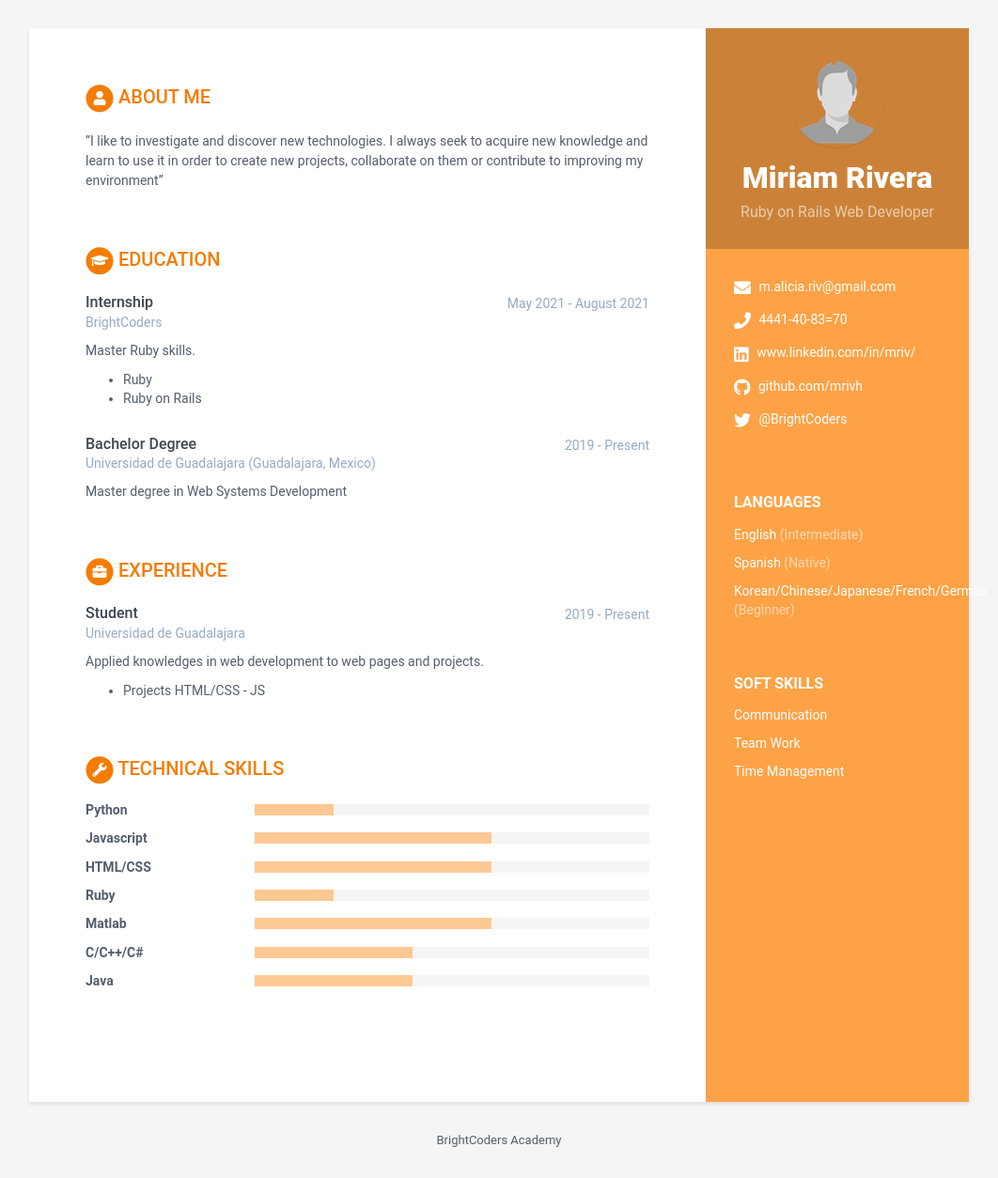
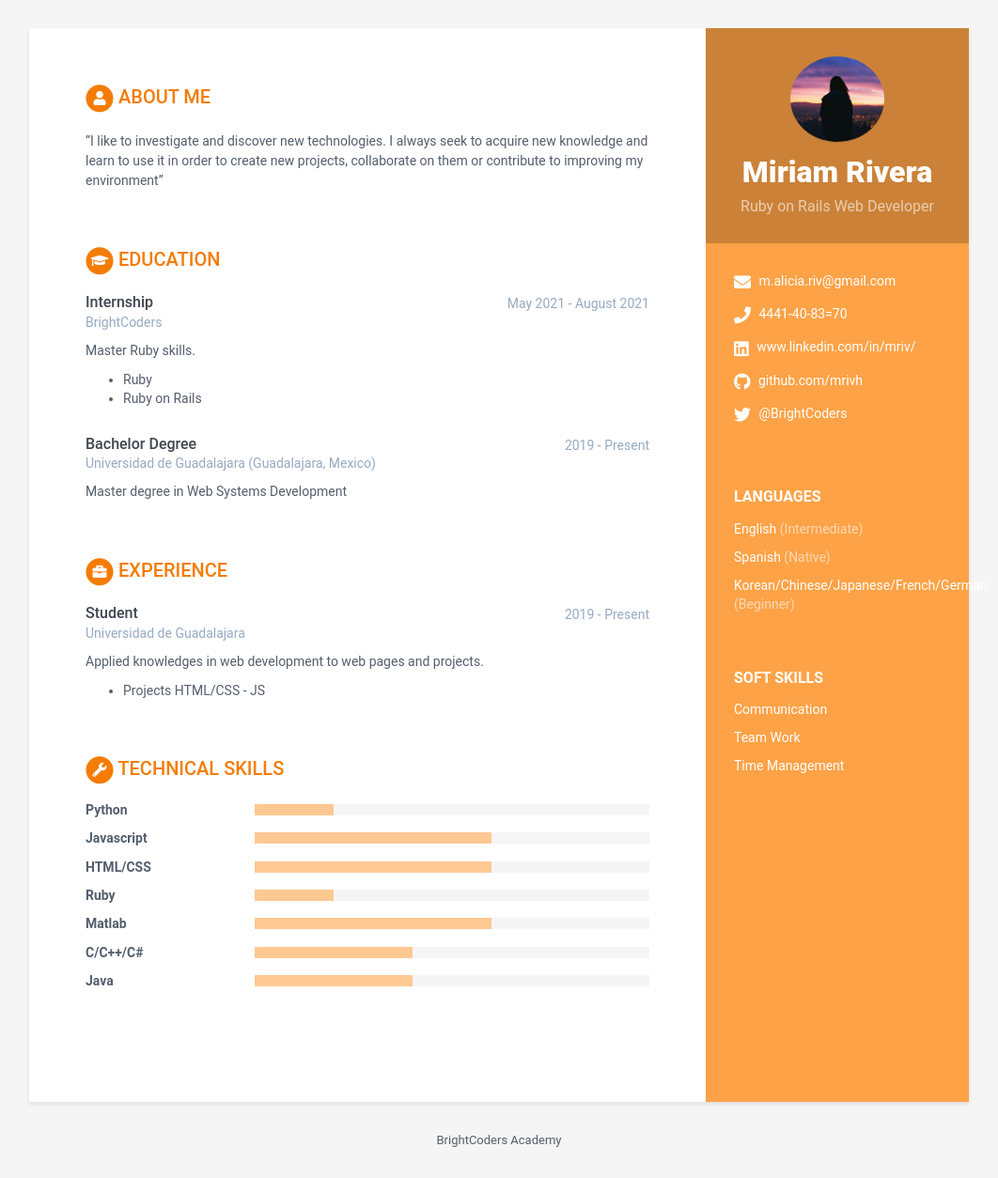
Before and after one commit to BC-MAY-21-ROR/kata-04-resume-mrivh, a Jekyll site: the page built from index.html, in a window 1280 px wide. Shown: the whole page at 94% size, without its empty margins (109-1171 px from the left). Built offline with Jekyll 4.4.1, drawn with Linux system fonts in a browser that asks for light colours.

Commit message:
Update data.yml

```diff
--- a/_data/data.yml
+++ b/_data/data.yml
@@ -9,7 +9,7 @@ sidebar:
   # Profile information
   name: Miriam Rivera # Nombre completo
   tagline: Ruby on Rails Web Developer # React Native Mobile Developer ó Ruby on Rails Web Developer Según sea el caso
-  avatar: profile.png # Colocar una imagen con tu foto de 100x100 pixels dentro de /assets/images
+  avatar: photo.jpg # Colocar una imagen con tu foto de 100x100 pixels dentro de /assets/images
 
   # Actualiza tus datos de contacto
   email: m.alicia.riv@gmail.com
```
